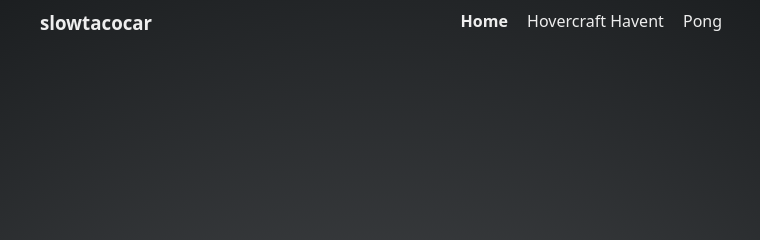
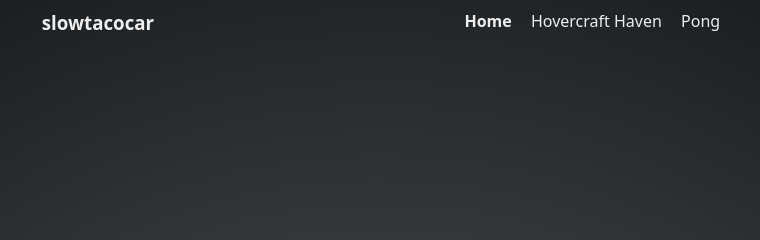
Before and after one commit to agent-c-csa/slowtacocar, a plain HTML site: page public/index.html in a window 1280 px wide. Shown: the top 240 px of the page, 259-1019 px from the left. Drawn offline with Linux system fonts and the light colour scheme.

Commit message:
Update index.html

```diff
--- a/public/index.html
+++ b/public/index.html
@@ -17,7 +17,7 @@
       <div class="links">
         <a class="link active">Home</a>
         <a class="link" href="https://hovercrafthaven.slowtacocar.com" target="_blank"
-          >Hovercraft Havent</a
+          >Hovercraft Haven</a
         >
         <a class="link" href="https://pong.slowtacocar.com" target="_blank"
           >Pong</a
```
